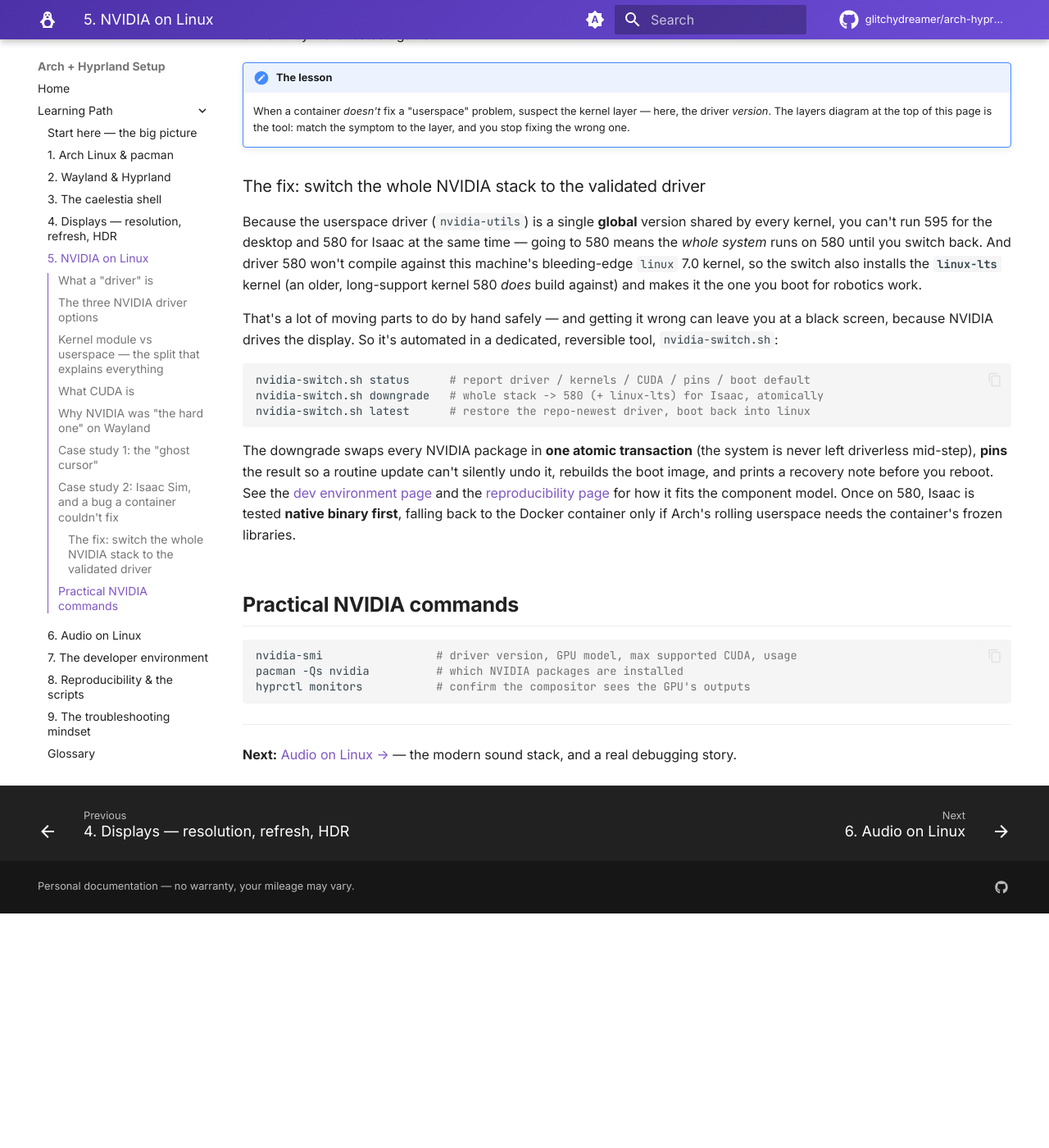
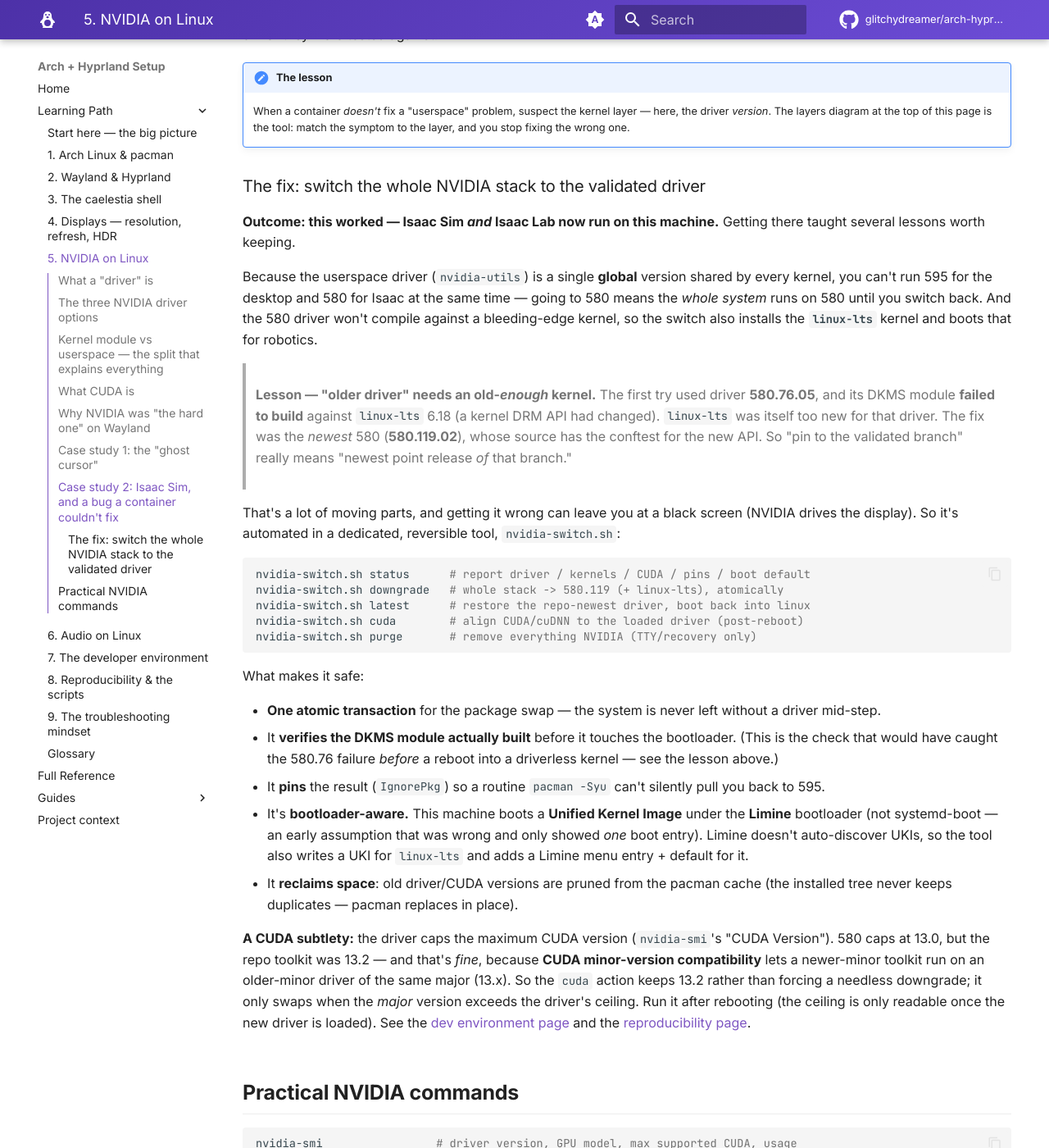
Before and after one commit to glitchydreamer/arch-hyprland-setup, an MkDocs documentation site: the page built from docs/learn/05-nvidia.md, in a window 1280 px wide and 1400 px high, scrolled down 3292 px. Shown: the whole window at 82% size. Built offline with MkDocs 1.6.1 and Material for MkDocs 9.7.7, drawn with Linux system fonts in a browser that asks for light colours; comment, search, counter and statistics services are not loaded; before the commit the page ends 4406 px from its top, so only the background shows below that.

Commit message:
docs(learn)+ros2: bring Learn site current; ros2-jazzy --ipc host for Isaac DDS bridge
Learn site was behind the recent NVIDIA iterations and had no robotics content:
- 05-nvidia learn: rewrote "the fix" to the real outcome (580.119.02 not 580.76,
  the kernel-too-new/DKMS-build lesson, Limine UKI not systemd-boot, dkms-build
  verification, cache reclaim, cuda/latest/purge actions)
- 07-dev-environment learn: CUDA minor-version-compatibility note (13.2 runs on
  the 13.0 driver; don't force-downgrade) + new "Robotics: Isaac Sim & ROS 2"
  section (native Isaac vs containerized ROS 2, and the DDS bridge requirements)

ros2-jazzy launcher: add `--ipc host` so Fast DDS shared-memory transport works
between native Isaac's ROS 2 bridge and the container (not just --network host).

Co-Authored-By: Claude Opus 4.7 <noreply@anthropic.com>

````diff
--- a/docs/learn/05-nvidia.md
+++ b/docs/learn/05-nvidia.md
@@ -125,32 +125,60 @@ tested against.
 
 ### The fix: switch the whole NVIDIA stack to the validated driver
 
+**Outcome: this worked — Isaac Sim *and* Isaac Lab now run on this machine.**
+Getting there taught several lessons worth keeping.
+
 Because the userspace driver (`nvidia-utils`) is a single **global** version
 shared by every kernel, you can't run 595 for the desktop and 580 for Isaac at
 the same time — going to 580 means the *whole system* runs on 580 until you
-switch back. And driver 580 won't compile against this machine's bleeding-edge
-`linux` 7.0 kernel, so the switch also installs the **`linux-lts`** kernel (an
-older, long-support kernel 580 *does* build against) and makes it the one you
-boot for robotics work.
+switch back. And the 580 driver won't compile against a bleeding-edge kernel, so
+the switch also installs the **`linux-lts`** kernel and boots that for robotics.
 
-That's a lot of moving parts to do by hand safely — and getting it wrong can
-leave you at a black screen, because NVIDIA drives the display. So it's automated
-in a dedicated, reversible tool, `nvidia-switch.sh`:
+> **Lesson — "older driver" needs an old-*enough* kernel.** The first try used
+> driver **580.76.05**, and its DKMS module **failed to build** against `linux-lts`
+> 6.18 (a kernel DRM API had changed). `linux-lts` was itself too new for that
+> driver. The fix was the *newest* 580 (**580.119.02**), whose source has the
+> conftest for the new API. So "pin to the validated branch" really means "newest
+> point release *of* that branch."
+
+That's a lot of moving parts, and getting it wrong can leave you at a black
+screen (NVIDIA drives the display). So it's automated in a dedicated, reversible
+tool, `nvidia-switch.sh`:
 
 ```bash
 nvidia-switch.sh status      # report driver / kernels / CUDA / pins / boot default
-nvidia-switch.sh downgrade   # whole stack -> 580 (+ linux-lts) for Isaac, atomically
+nvidia-switch.sh downgrade   # whole stack -> 580.119 (+ linux-lts), atomically
 nvidia-switch.sh latest      # restore the repo-newest driver, boot back into linux
+nvidia-switch.sh cuda        # align CUDA/cuDNN to the loaded driver (post-reboot)
+nvidia-switch.sh purge       # remove everything NVIDIA (TTY/recovery only)
 ```
 
-The downgrade swaps every NVIDIA package in **one atomic transaction** (the
-system is never left driverless mid-step), **pins** the result so a routine
-update can't silently undo it, rebuilds the boot image, and prints a recovery
-note before you reboot. See the [dev environment page](07-dev-environment.md) and
-the [reproducibility page](08-reproducibility.md) for how it fits the component
-model. Once on 580, Isaac is tested **native binary first**, falling back to the
-Docker container only if Arch's rolling userspace needs the container's frozen
-libraries.
+What makes it safe:
+
+- **One atomic transaction** for the package swap — the system is never left
+  without a driver mid-step.
+- It **verifies the DKMS module actually built** before it touches the
+  bootloader. (This is the check that would have caught the 580.76 failure
+  *before* a reboot into a driverless kernel — see the lesson above.)
+- It **pins** the result (`IgnorePkg`) so a routine `pacman -Syu` can't silently
+  pull you back to 595.
+- It's **bootloader-aware.** This machine boots a **Unified Kernel Image** under
+  the **Limine** bootloader (not systemd-boot — an early assumption that was
+  wrong and only showed *one* boot entry). Limine doesn't auto-discover UKIs, so
+  the tool also writes a UKI for `linux-lts` and adds a Limine menu entry +
+  default for it.
+- It **reclaims space**: old driver/CUDA versions are pruned from the pacman
+  cache (the installed tree never keeps duplicates — pacman replaces in place).
+
+**A CUDA subtlety:** the driver caps the maximum CUDA version (`nvidia-smi`'s
+"CUDA Version"). 580 caps at 13.0, but the repo toolkit was 13.2 — and that's
+*fine*, because **CUDA minor-version compatibility** lets a newer-minor toolkit
+run on an older-minor driver of the same major (13.x). So the `cuda` action keeps
+13.2 rather than forcing a needless downgrade; it only swaps when the *major*
+version exceeds the driver's ceiling. Run it after rebooting (the ceiling is only
+readable once the new driver is loaded). See the
+[dev environment page](07-dev-environment.md#robotics-isaac-sim-ros-2) and the
+[reproducibility page](08-reproducibility.md).
 
 ## Practical NVIDIA commands
 
````
Also changed, not shown: docs/learn/07-dev-environment.md (+55 -0 lines), docs/reference.md (+4 -3 lines), 1 other file.
